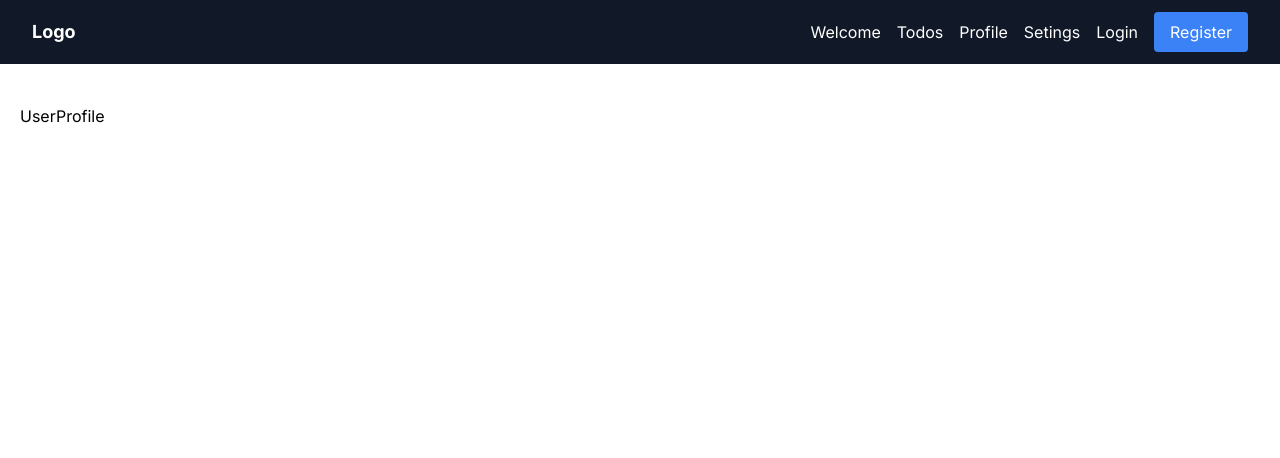
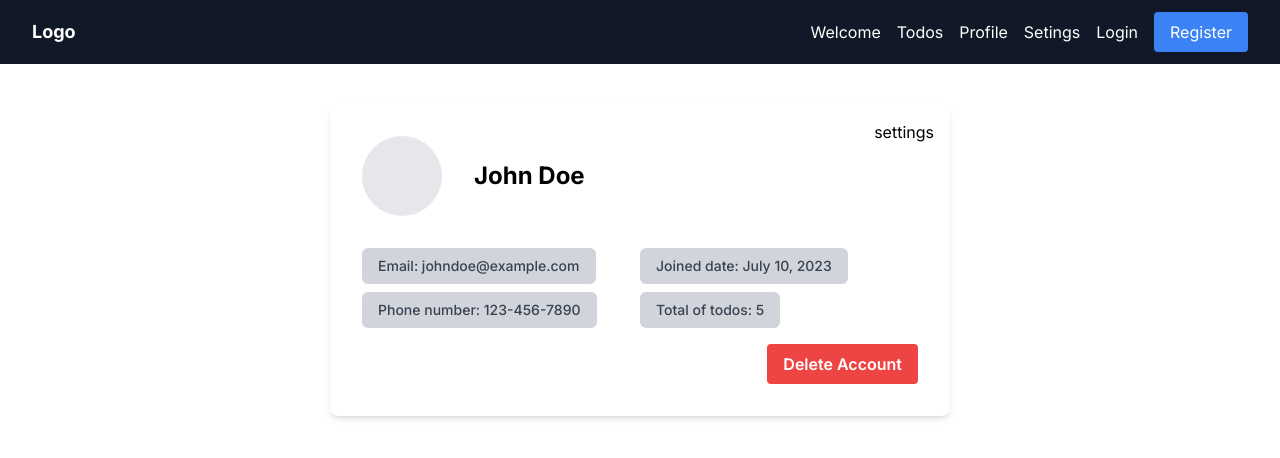
Before and after one commit to dionmar-lariosa/react-todo-app, a Next.js app: page /user/profile in a window 1280 px wide. Shown: the top 458 px of the page. Built offline with nearby package versions, Linux system fonts and the light colour scheme.

Commit message:
user profile

```diff
--- a/src/app/(pages)/user/profile/page.jsx
+++ b/src/app/(pages)/user/profile/page.jsx
@@ -1,5 +1,65 @@
-const UserProfile = () => {
-  return <h1>UserProfile</h1>;
-};
+import Button from "@/components/Button";
+import Card from "@/components/Card";
 
-export default UserProfile;
+function Profile() {
+  const user = {
+    name: "John Doe",
+    phoneNumber: "123-456-7890",
+    email: "johndoe@example.com",
+    accountCreatedDate: "July 10, 2023",
+    todoCount: 5,
+  };
+
+  return (
+    <div className="flex items-start justify-center">
+      <div className="w-full max-w-3xl md:w-2/3 lg:w-1/2 relative">
+        <Card>
+          <div className="flex items-center flex-wrap mb-8">
+            <div className="absolute top-0 right-0 mt-4 mr-4 ">settings</div>
+            <div className="w-20 h-20 bg-gray-200 rounded-full mb-4 md:mb-0 md:mr-4"></div>
+            <div className="ml-4">
+              <h1 className="text-2xl font-bold">{user.name}</h1>
+            </div>
+          </div>
+          <div className="flex flex-wrap mb-2">
+            <div className="w-full md:w-1/2 mb-2 md:mb-0">
+              <div className="max-w-fit px-4 py-2 rounded-md bg-gray-300">
+                <p className="text-gray-700 text-sm font-medium">
+                  Email: {user.email}
+                </p>
+              </div>
+            </div>
+            <div className="w-full md:w-1/2">
+              <div className="max-w-fit px-4 py-2 rounded-md bg-gray-300">
+                <p className="text-gray-700 text-sm font-medium">
+                  Joined date: {user.accountCreatedDate}
+                </p>
+              </div>
+            </div>
+          </div>
+          <div className="flex flex-wrap mb-4">
+            <div className="w-full md:w-1/2 mb-2 md:mb-0">
+              <div className="max-w-fit px-4 py-2 rounded-md bg-gray-300">
+                <p className="text-gray-700 text-sm font-medium">
+                  Phone number: {user.phoneNumber}
+                </p>
+              </div>
+            </div>
+            <div className="w-full md:w-1/2">
+              <div className="max-w-fit px-4 py-2 rounded-md bg-gray-300">
+                <p className="text-gray-700 text-sm font-medium">
+                  Total of todos: {user.todoCount}
+                </p>
+              </div>
+            </div>
+          </div>
+          <div className="flex justify-end">
+            <Button color="danger">Delete Account</Button>
+          </div>
+        </Card>
+      </div>
+    </div>
+  );
+}
+
+export default Profile;
```
